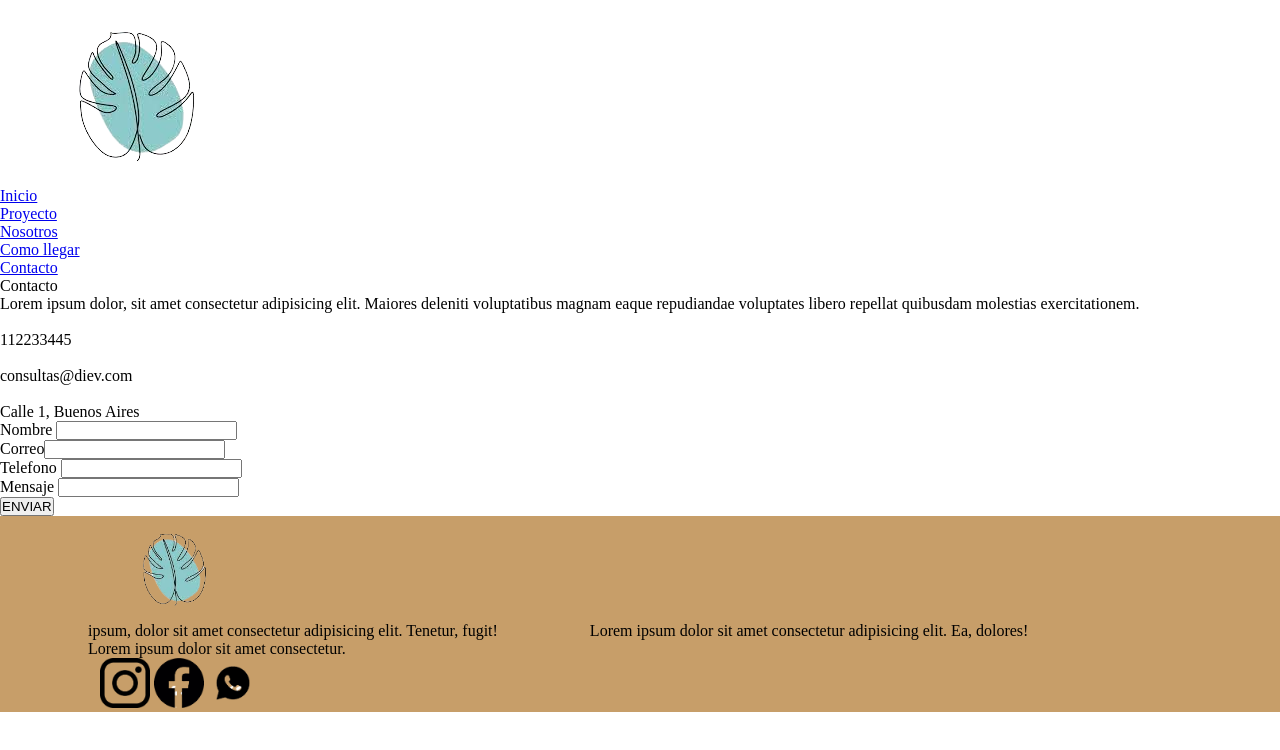
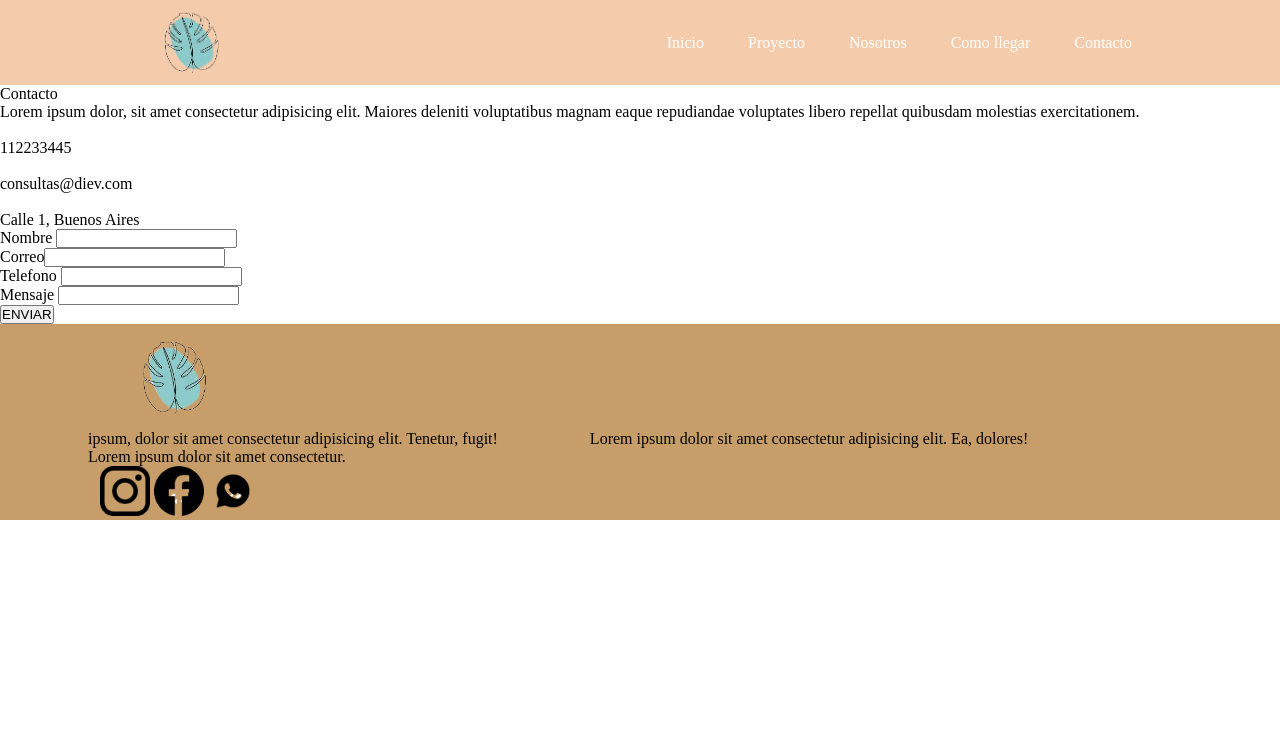
Before and after one commit to asdasdsse/repo44585, a plain HTML site: page pages/contacto.html in a window 1280 px wide. Drawn offline with Linux system fonts and the light colour scheme.

Commit message:
Arreglo Nav y mas clases del css

```diff
--- a/pages/contacto.html
+++ b/pages/contacto.html
@@ -11,11 +11,12 @@
     <link href="https://fonts.googleapis.com/css2?family=Roboto+Mono&display=swap" rel="stylesheet">
 </head>
 <body>
-    <header>
-        <div class="headerDiv">
+    <header class="header">
+        <div class="logo">
             <img src="../media/logo.png" alt="logo" class="headerLogo">
-            <nav>
-                <ul>
+        </div>
+            <nav class="nav">
+                <ul class="nav-links">
                     <li><a href="../index.html">Inicio</a></li>
                     <li><a href="./proyecto.html">Proyecto</a></li>
                     <li><a href="./nosotros.html">Nosotros</a></li>
--- a/styles/styles.css
+++ b/styles/styles.css
@@ -10,37 +10,50 @@
 
 /**   HEADER Y NAV    **/
 .header {
-    height: 102px;
-    width: 100%;
     background-color: #F5CCAB;
     display: flex;
-    flex-wrap: nowrap;
     justify-content: space-between;
     align-items: center;
+    flex-wrap: nowrap;
+    height: 85px;
+    padding: 5px 10%;
 }
 
-.header .logo {
-    width: 150px;
-    height: 102px;
-    display:inline-flex;
-    justify-content: start;
+.header .logo img {
+    height: 85px;
+    width: auto;
+}
+
+.header .headerLogo {
+    cursor: pointer;
+}
+
+.nav .nav-links {
+    font-size: 700;
+    color:white;
+    text-decoration: none;
+    list-style: none;
+    transition: color 0.5s;
 
 }
 
-.divNav nav {
-    display:inline;
-    /**margin-bottom: 48px; **/
-    font-family: 'Roboto Mono', monospace;
-    display: inline-flex;
-    flex-basis:auto;
-    justify-content: center;
+.nav .nav-links a:hover{
+    color: darkcyan;
+    transform: scale(1.2);
+}
 
+.header .nav-links li {
+    display: inline-block;
+    padding: 0 20px;
+}
+
+.header .nav-links a {
+    font-size: 700;
+    color: rgb(255, 255, 255);
+    text-decoration: none;
 
 }
 
-nav ul {
-    list-style: none;
-}
 
 /**    HEADER Y NAV FIN    **/
 
```
Also changed, not shown: index.html (+1 -3 lines), pages/nosotros.html (+5 -4 lines), pages/productos.html (+5 -4 lines), pages/proyecto.html (+5 -4 lines).
